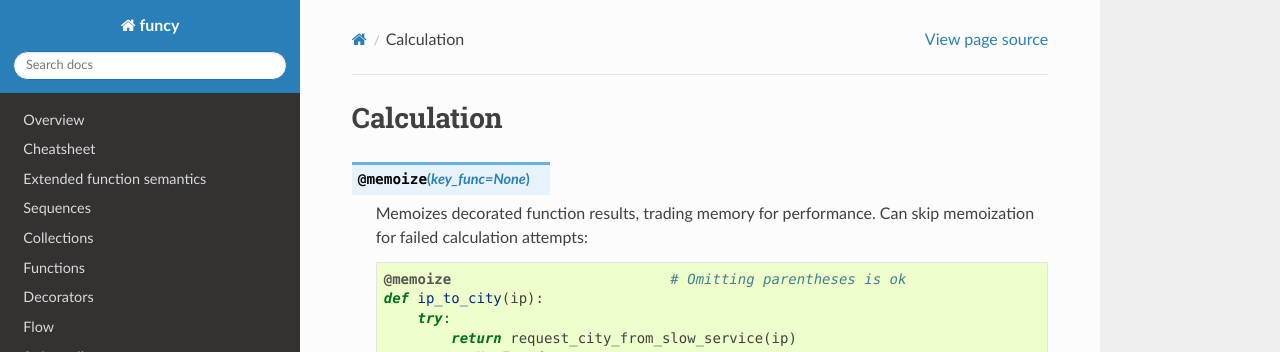
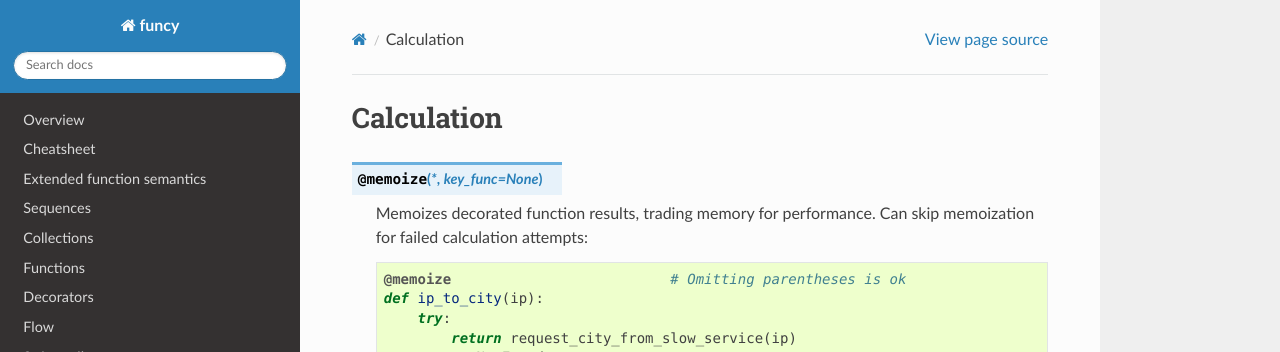
Before and after one commit to Jamaal224/funcy, a Sphinx documentation site: the page built from docs/calc.rst, in a window 1280 px wide and 1400 px high. Shown: the top 352 px of the window. Built offline with Sphinx 7.4.7 and the Read the Docs theme 2.0.0, drawn with Linux system fonts in a browser that asks for light colours.

```diff
--- a/docs/calc.rst
+++ b/docs/calc.rst
@@ -1,7 +1,7 @@
 Calculation
 ===========
 
-.. decorator:: memoize(key_func=None)
+.. decorator:: memoize(*, key_func=None)
 
     Memoizes decorated function results, trading memory for performance. Can skip memoization
     for failed calculation attempts::
@@ -61,7 +61,7 @@ Calculation
     Same as :func:`@make_lookuper<make_lookuper>`, but returns ``None`` on memory miss.
 
 
-.. decorator:: cache(timeout, key_func=None)
+.. decorator:: cache(timeout, *, key_func=None)
 
     Caches decorated function results for ``timeout``.
     It can be either number of seconds or :class:`py3:datetime.timedelta`::
--- a/docs/descriptions.html
+++ b/docs/descriptions.html
@@ -784,11 +784,11 @@
 
 <!-- Caching -->
 <div name="memoize">
-    <b>@memoize</b><br><br>
+    <b>@memoize<em>(*, key_func=None)</em></b><br><br>
     Memoizes a decorated function results.
 </div>
 <div name="cache">
-    <b>@cache<em>(timeout)</em></b><br><br>
+    <b>@cache<em>(timeout, *, key_func=None)</em></b><br><br>
     Caches a function results for <em>timeout</em> seconds.
 </div>
 <div name="cached_property">
```
